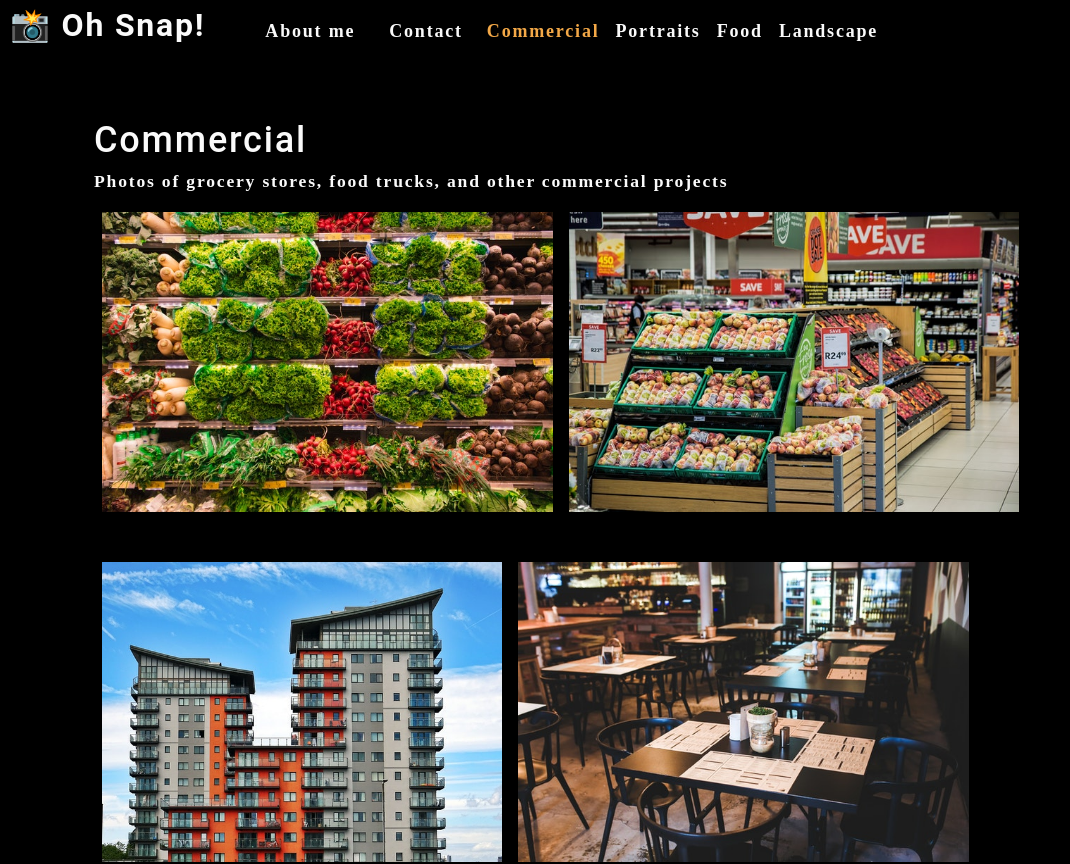
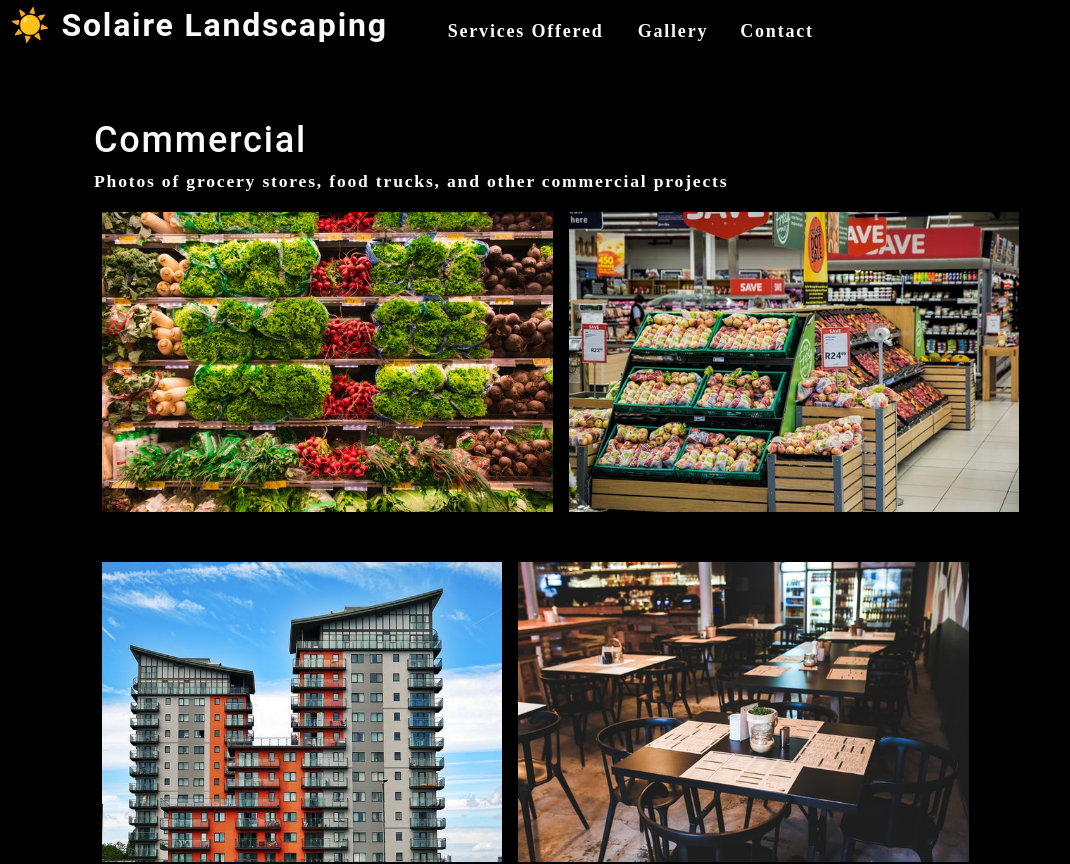
Before and after one commit to jciii91/solaire-landscaping, a React (Create React App) app: page / in a window 1280 px wide. Shown: the top 864 px of the page, without its empty margins (0-1070 px from the left). Built offline with nearby package versions, Linux system fonts and the light colour scheme.

Commit message:
Gallery condensed

```diff
--- a/src/components/Nav/index.js
+++ b/src/components/Nav/index.js
@@ -18,35 +18,28 @@ function Nav(props) {
     <header className="flex-row px-1">
       <h2>
         <a data-testid="link" href="/">
-          <span role="img" aria-label="camera"> 📸</span> Oh Snap!
+          <span role="img" aria-label="camera"> ☀️</span> Solaire Landscaping
         </a>
       </h2>
       <nav>
         <ul className="flex-row">
           <li className="mx-2">
             <a data-testid="about" href="#about" onClick={() => setContactSelected(false)}>
-              About me
+              Services Offered
             </a>
+          </li>
+          <li className="mx-2">
+            <span onClick={() => {
+                setCurrentCategory(categories[0]);
+                setContactSelected(false);
+              }}
+            >
+              Gallery
+            </span>
           </li>
           <li className={`mx-2 ${contactSelected && 'navActive'}`}>
             <span onClick={() => setContactSelected(true)} >Contact</span>
           </li>
-          {categories.map((category) => (
-            <li
-              className={`mx-1 ${
-                currentCategory.name === category.name && !contactSelected && `navActive`
-                }`}
-              key={category.name}
-            >
-              <span onClick={() => {
-                  setCurrentCategory(category);
-                  setContactSelected(false);
-                }}
-              >
-                {capitalizeFirstLetter(category.name)}
-              </span>
-            </li>
-          ))}
         </ul>
       </nav>
     </header>
```
